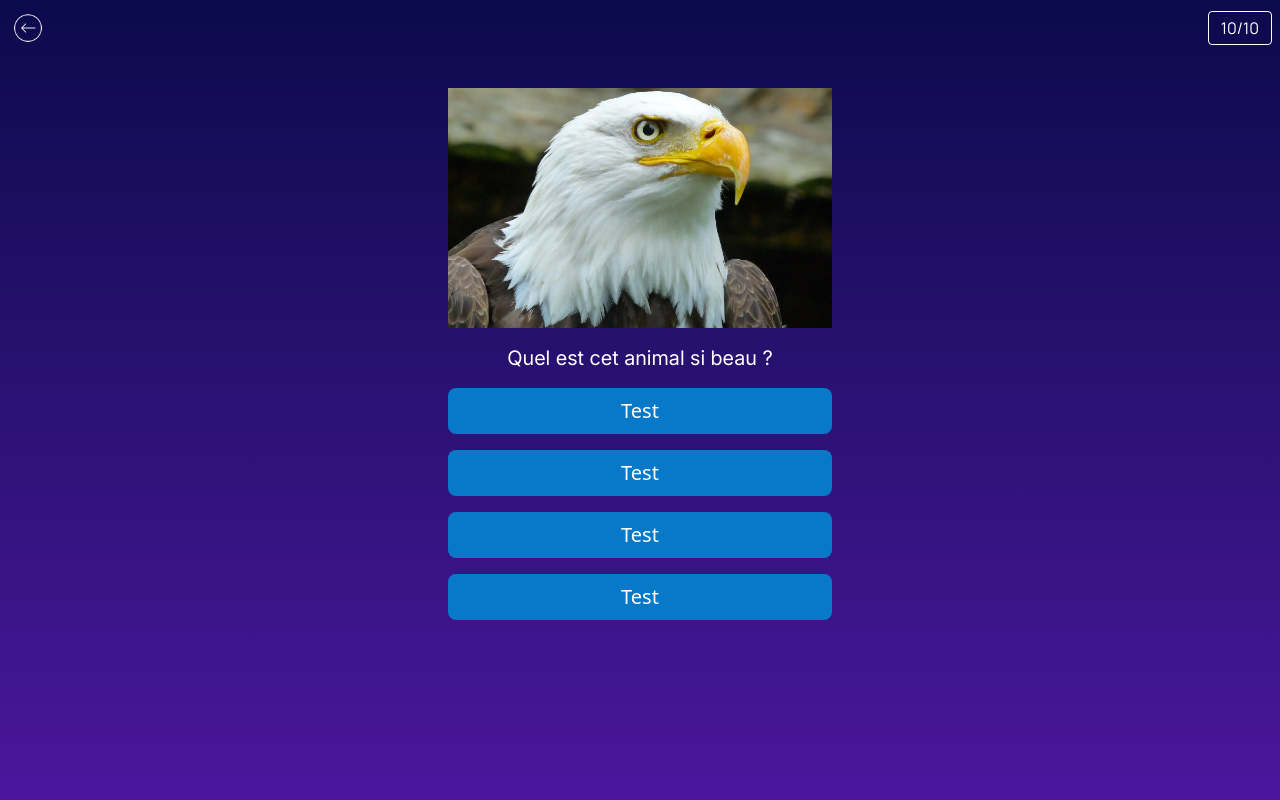
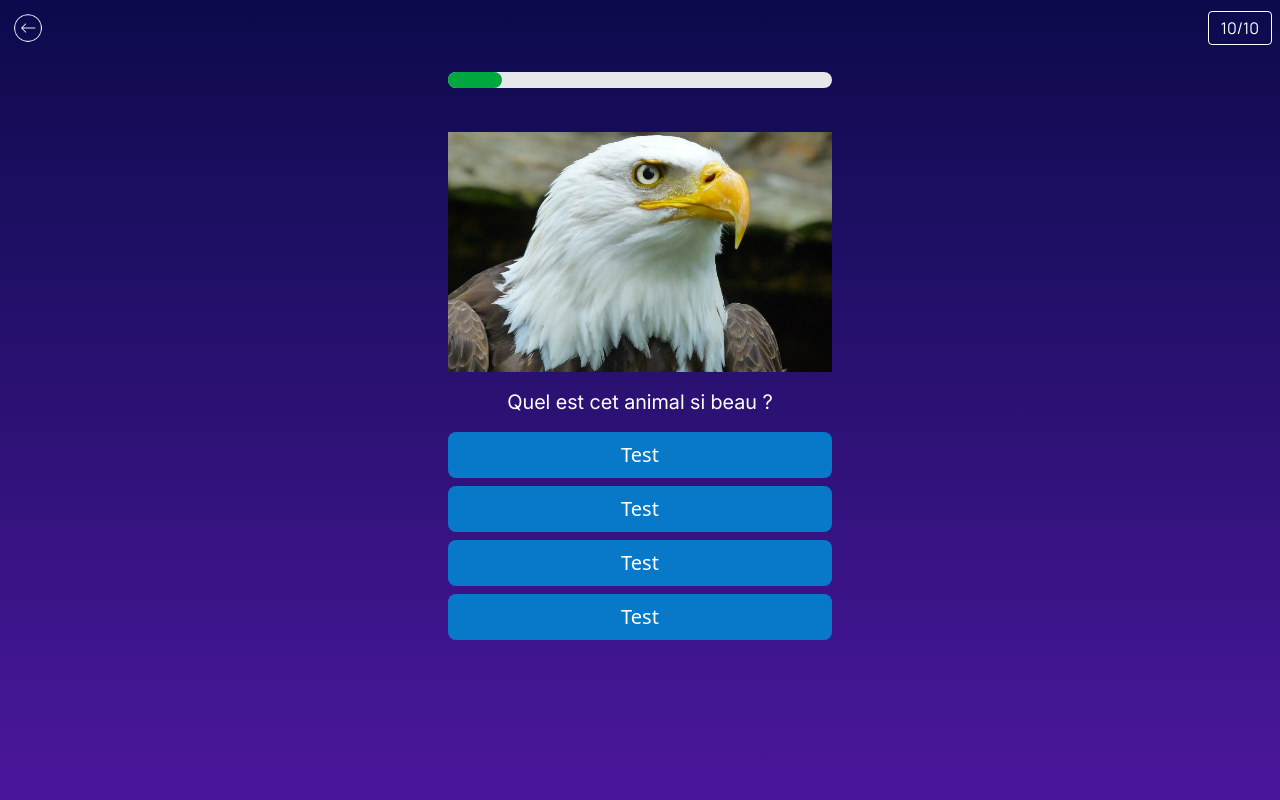
Before and after one commit to Mikat63/vanilla_tp_quiz, a PHP site: page /quiz_page.php in a window 1280 px wide. Run offline with PHP 8.4, Linux system fonts and the light colour scheme.

Commit message:
ADD : page_quiz.php progress bar duration 10s and reload page for next question

```diff
--- a/main.js
+++ b/main.js
@@ -0,0 +1,41 @@
+// progression bar in seconds
+document.addEventListener("DOMContentLoaded", function () {
+  const duration = 10;
+  const bar = document.querySelector("#timer-bar");
+  const quizContainer = document.querySelector("#quiz_container");
+
+  if (!bar) {
+    return;
+  }
+
+  let start = null;
+
+  function animateTimer(ts) {
+    if (!start) {
+      start = ts;
+    }
+
+    const elapsed = (ts - start) / 1000;
+    const percent = Math.max(0, 100 - (elapsed / duration) * 100);
+
+    bar.style.width = percent + "%";
+
+    if (elapsed < duration) {
+      requestAnimationFrame(animateTimer);
+    } else {
+      bar.style.width = "0%";
+
+      quizContainer.classList.add(
+        "opacity-0",
+        "transition-opacity",
+        "duration-1000"
+      );
+
+      setTimeout(() => {
+        window.location = "quiz_page.php";
+      }, 5000);
+    }
+  }
+
+  requestAnimationFrame(animateTimer);
+});
--- a/partials/page_infos.php
+++ b/partials/page_infos.php
@@ -43,4 +43,4 @@
 
 </head>
 
-<body class="min-h-svh bg-gradient-to-b from-[#0b0a4c] to-[#4b169d]">
+<body class="min-h-svh bg-linear-to-b from-[#0b0a4c] to-[#4b169d]">
--- a/quiz_page.php
+++ b/quiz_page.php
@@ -15,12 +15,19 @@ require_once "partials/page_infos.php";
     </div>
 </header>
 
-<main class="flex flex-col items-center pt-8 gap-4 sm:gap-8 lg:gap-16 2xl:gap-24">
+<main class="flex flex-col items-center opacity-100 gap-4 sm:gap-8 lg:gap-16 2xl:gap-24">
+
+
     <!-- main container -->
-    <div class="w-[70%]  flex flex-col items-center gap-8  lg:gap-11 sm:w-[40%] lg:w-[30%] 2xl:w-[20%] ">
+    <div class="w-[70%] flex flex-col items-center gap-8 lg:gap-11 sm:w-[40%] lg:w-[30%] 2xl:w-[20%] ">
+
+        <!-- progression bar  -->
+        <div class="w-full bg-gray-200 rounded-full h-4 dark:bg-gray-700 mt-4">
+            <div id="timer-bar" class="bg-green-600 h-4 rounded-full transition-all duration-100" style="width: 100%"></div>
+        </div>
 
         <!-- quiz container -->
-        <div class="w-full flex flex-col justify-center gap-4 ">
+        <div id="quiz_container" class="w-full flex flex-col justify-center gap-4 ">
             <div class="w-full h-60">
                 <img class="w-full h-full object-cover" src="img/quiz_animals/quiz_animals_cover.webp" alt="">
             </div>
@@ -29,12 +36,12 @@ require_once "partials/page_infos.php";
                 <p>Quel est cet animal si beau ? </p>
             </div>
 
-            <div class="w-full h-auto gap-4 flex flex-col items-center">
+            <!-- answers container -->
+            <div class="w-full h-auto gap-2 flex flex-col items-center">
                 <button class="w-full h-auto bg-[#0879C9] rounded-lg text-white text-[20px] p-2">Test</button>
                 <button class="w-full h-auto bg-[#0879C9] rounded-lg text-white text-[20px] p-2">Test</button>
                 <button class="w-full h-auto bg-[#0879C9] rounded-lg text-white text-[20px] p-2">Test</button>
                 <button class="w-full h-auto bg-[#0879C9] rounded-lg text-white text-[20px] p-2">Test</button>
-
             </div>
         </div>
     </div>
--- a/style.css
+++ b/style.css
@@ -7,8 +7,12 @@
       "Segoe UI Emoji", "Segoe UI Symbol", "Noto Color Emoji";
     --font-mono: ui-monospace, SFMono-Regular, Menlo, Monaco, Consolas, "Liberation Mono",
       "Courier New", monospace;
+    --color-green-600: oklch(62.7% 0.194 149.214);
     --color-cyan-300: oklch(86.5% 0.127 207.078);
+    --color-blue-600: oklch(54.6% 0.245 262.881);
     --color-blue-800: oklch(42.4% 0.199 265.638);
+    --color-gray-200: oklch(92.8% 0.006 264.531);
+    --color-gray-700: oklch(37.3% 0.034 259.733);
     --color-black: #000;
     --color-white: #fff;
     --spacing: 0.25rem;
@@ -25,6 +29,7 @@
     --radius-sm: 0.25rem;
     --radius-md: 0.375rem;
     --radius-lg: 0.5rem;
+    --ease-in-out: cubic-bezier(0.4, 0, 0.2, 1);
     --default-transition-duration: 150ms;
     --default-transition-timing-function: cubic-bezier(0.4, 0, 0.2, 1);
     --default-font-family: var(--font-sans);
@@ -204,11 +209,20 @@
   .mx-auto {
     margin-inline: auto;
   }
+  .mt-4 {
+    margin-top: calc(var(--spacing) * 4);
+  }
   .flex {
     display: flex;
   }
   .table {
     display: table;
+  }
+  .h-2 {
+    height: calc(var(--spacing) * 2);
+  }
+  .h-4 {
+    height: calc(var(--spacing) * 4);
   }
   .h-60 {
     height: calc(var(--spacing) * 60);
@@ -221,6 +235,9 @@
   }
   .max-h-80 {
     max-height: calc(var(--spacing) * 80);
+  }
+  .min-h-screen {
+    min-height: 100vh;
   }
   .min-h-svh {
     min-height: 100svh;
@@ -252,6 +269,9 @@
   .border-collapse {
     border-collapse: collapse;
   }
+  .transform {
+    transform: var(--tw-rotate-x,) var(--tw-rotate-y,) var(--tw-rotate-z,) var(--tw-skew-x,) var(--tw-skew-y,);
+  }
   .cursor-pointer {
     cursor: pointer;
   }
@@ -273,6 +293,9 @@
   .justify-center {
     justify-content: center;
   }
+  .gap-2 {
+    gap: calc(var(--spacing) * 2);
+  }
   .gap-4 {
     gap: calc(var(--spacing) * 4);
   }
@@ -292,6 +315,9 @@
   }
   .overflow-hidden {
     overflow: hidden;
+  }
+  .rounded-full {
+    border-radius: calc(infinity * 1px);
   }
   .rounded-lg {
     border-radius: var(--radius-lg);
@@ -315,6 +341,15 @@
   }
   .bg-\[\#0879C9\] {
     background-color: #0879C9;
+  }
+  .bg-blue-600 {
+    background-color: var(--color-blue-600);
+  }
+  .bg-gray-200 {
+    background-color: var(--color-gray-200);
+  }
+  .bg-green-600 {
+    background-color: var(--color-green-600);
   }
   .bg-white {
     background-color: var(--color-white);
@@ -361,6 +396,12 @@
   .py-8 {
     padding-block: calc(var(--spacing) * 8);
   }
+  .pt-2 {
+    padding-top: calc(var(--spacing) * 2);
+  }
+  .pt-6 {
+    padding-top: calc(var(--spacing) * 6);
+  }
   .pt-8 {
     padding-top: calc(var(--spacing) * 8);
   }
@@ -384,6 +425,9 @@
     font-size: var(--text-base);
     line-height: var(--tw-leading, var(--text-base--line-height));
   }
+  .text-\[16px\] {
+    font-size: 16px;
+  }
   .text-\[20px\] {
     font-size: 20px;
   }
@@ -402,6 +446,12 @@
       color: var(--color-black);
     }
   }
+  .opacity-0 {
+    opacity: 0%;
+  }
+  .opacity-100 {
+    opacity: 100%;
+  }
   .outline {
     outline-style: var(--tw-outline-style);
     outline-width: 1px;
@@ -414,9 +464,39 @@
     transition-timing-function: var(--tw-ease, var(--default-transition-timing-function));
     transition-duration: var(--tw-duration, var(--default-transition-duration));
   }
+  .transition-all {
+    transition-property: all;
+    transition-timing-function: var(--tw-ease, var(--default-transition-timing-function));
+    transition-duration: var(--tw-duration, var(--default-transition-duration));
+  }
+  .transition-opacity {
+    transition-property: opacity;
+    transition-timing-function: var(--tw-ease, var(--default-transition-timing-function));
+    transition-duration: var(--tw-duration, var(--default-transition-duration));
+  }
+  .duration-100 {
+    --tw-duration: 100ms;
+    transition-duration: 100ms;
+  }
   .duration-300 {
     --tw-duration: 300ms;
     transition-duration: 300ms;
+  }
+  .duration-500 {
+    --tw-duration: 500ms;
+    transition-duration: 500ms;
+  }
+  .duration-1000 {
+    --tw-duration: 1000ms;
+    transition-duration: 1000ms;
+  }
+  .duration-3000 {
+    --tw-duration: 3000ms;
+    transition-duration: 3000ms;
+  }
+  .ease-in-out {
+    --tw-ease: var(--ease-in-out);
+    transition-timing-function: var(--ease-in-out);
   }
   .hover\:scale-75 {
     &:hover {
@@ -537,6 +617,16 @@
       width: 40%;
     }
   }
+  .sm\:w-\[50\%\] {
+    @media (width >= 40rem) {
+      width: 50%;
+    }
+  }
+  .sm\:gap-6 {
+    @media (width >= 40rem) {
+      gap: calc(var(--spacing) * 6);
+    }
+  }
   .sm\:gap-8 {
     @media (width >= 40rem) {
       gap: calc(var(--spacing) * 8);
@@ -562,6 +652,11 @@
       width: 30%;
     }
   }
+  .lg\:w-\[40\%\] {
+    @media (width >= 64rem) {
+      width: 40%;
+    }
+  }
   .lg\:flex-col {
     @media (width >= 64rem) {
       flex-direction: column;
@@ -570,6 +665,16 @@
   .lg\:flex-row {
     @media (width >= 64rem) {
       flex-direction: row;
+    }
+  }
+  .lg\:gap-6 {
+    @media (width >= 64rem) {
+      gap: calc(var(--spacing) * 6);
+    }
+  }
+  .lg\:gap-8 {
+    @media (width >= 64rem) {
+      gap: calc(var(--spacing) * 8);
     }
   }
   .lg\:gap-11 {
@@ -599,9 +704,34 @@
       width: 20%;
     }
   }
+  .\32 xl\:w-\[30\%\] {
+    @media (width >= 96rem) {
+      width: 30%;
+    }
+  }
+  .\32 xl\:gap-8 {
+    @media (width >= 96rem) {
+      gap: calc(var(--spacing) * 8);
+    }
+  }
+  .\32 xl\:gap-10 {
+    @media (width >= 96rem) {
+      gap: calc(var(--spacing) * 10);
+    }
+  }
+  .\32 xl\:gap-12 {
+    @media (width >= 96rem) {
+      gap: calc(var(--spacing) * 12);
+    }
+  }
   .\32 xl\:gap-24 {
     @media (width >= 96rem) {
       gap: calc(var(--spacing) * 24);
+    }
+  }
+  .dark\:bg-gray-700 {
+    @media (prefers-color-scheme: dark) {
+      background-color: var(--color-gray-700);
     }
   }
 }
@@ -616,6 +746,26 @@
   src: url("FONTS/Inter/static/Inter_18pt-Regular.woff2") format("woff2");
   font-weight: normal;
   font-style: normal;
+}
+@property --tw-rotate-x {
+  syntax: "*";
+  inherits: false;
+}
+@property --tw-rotate-y {
+  syntax: "*";
+  inherits: false;
+}
+@property --tw-rotate-z {
+  syntax: "*";
+  inherits: false;
+}
+@property --tw-skew-x {
+  syntax: "*";
+  inherits: false;
+}
+@property --tw-skew-y {
+  syntax: "*";
+  inherits: false;
 }
 @property --tw-border-style {
   syntax: "*";
@@ -730,6 +880,10 @@
   syntax: "*";
   inherits: false;
 }
+@property --tw-ease {
+  syntax: "*";
+  inherits: false;
+}
 @property --tw-scale-x {
   syntax: "*";
   inherits: false;
@@ -748,6 +902,11 @@
 @layer properties {
   @supports ((-webkit-hyphens: none) and (not (margin-trim: inline))) or ((-moz-orient: inline) and (not (color:rgb(from red r g b)))) {
     *, ::before, ::after, ::backdrop {
+      --tw-rotate-x: initial;
+      --tw-rotate-y: initial;
+      --tw-rotate-z: initial;
+      --tw-skew-x: initial;
+      --tw-skew-y: initial;
       --tw-border-style: solid;
       --tw-gradient-position: initial;
       --tw-gradient-from: #0000;
@@ -774,6 +933,7 @@
       --tw-drop-shadow-alpha: 100%;
       --tw-drop-shadow-size: initial;
       --tw-duration: initial;
+      --tw-ease: initial;
       --tw-scale-x: 1;
       --tw-scale-y: 1;
       --tw-scale-z: 1;
```
